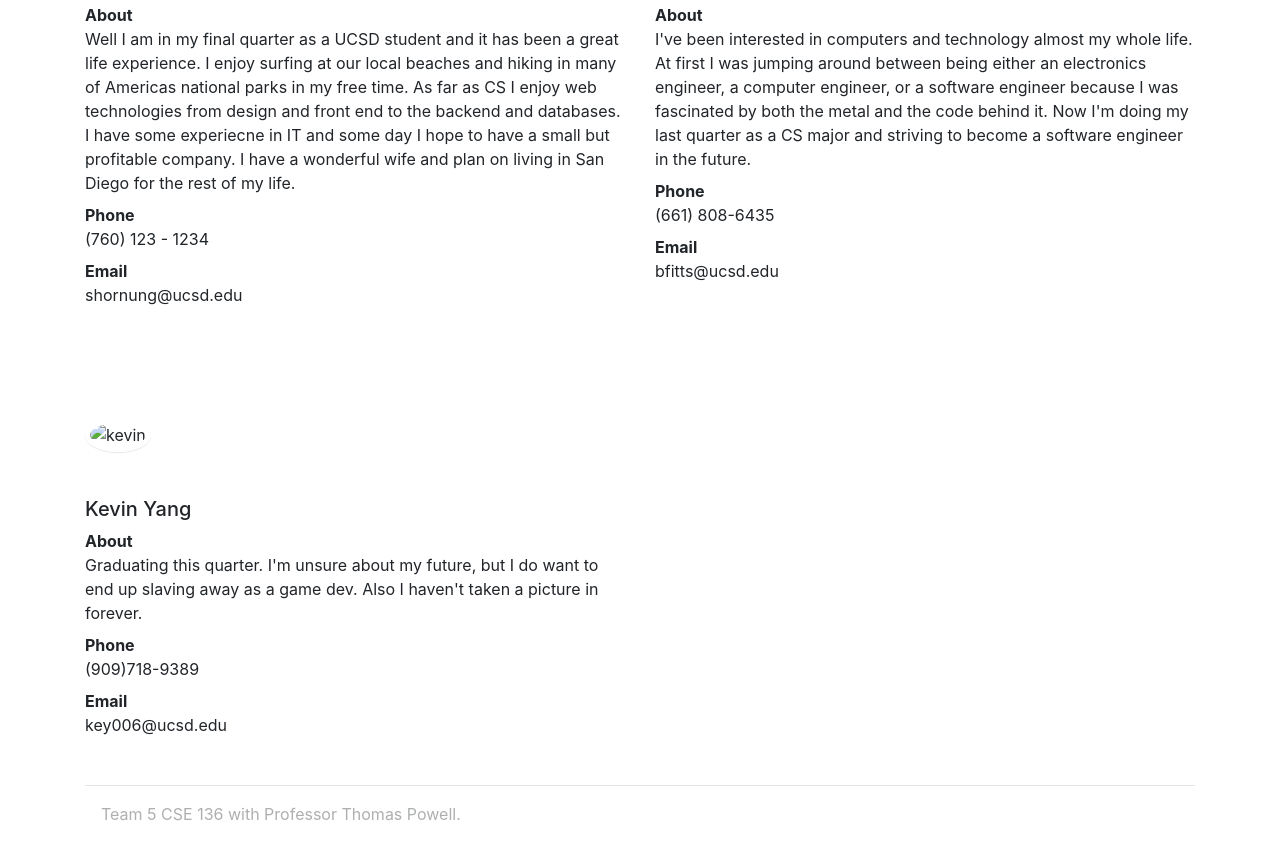
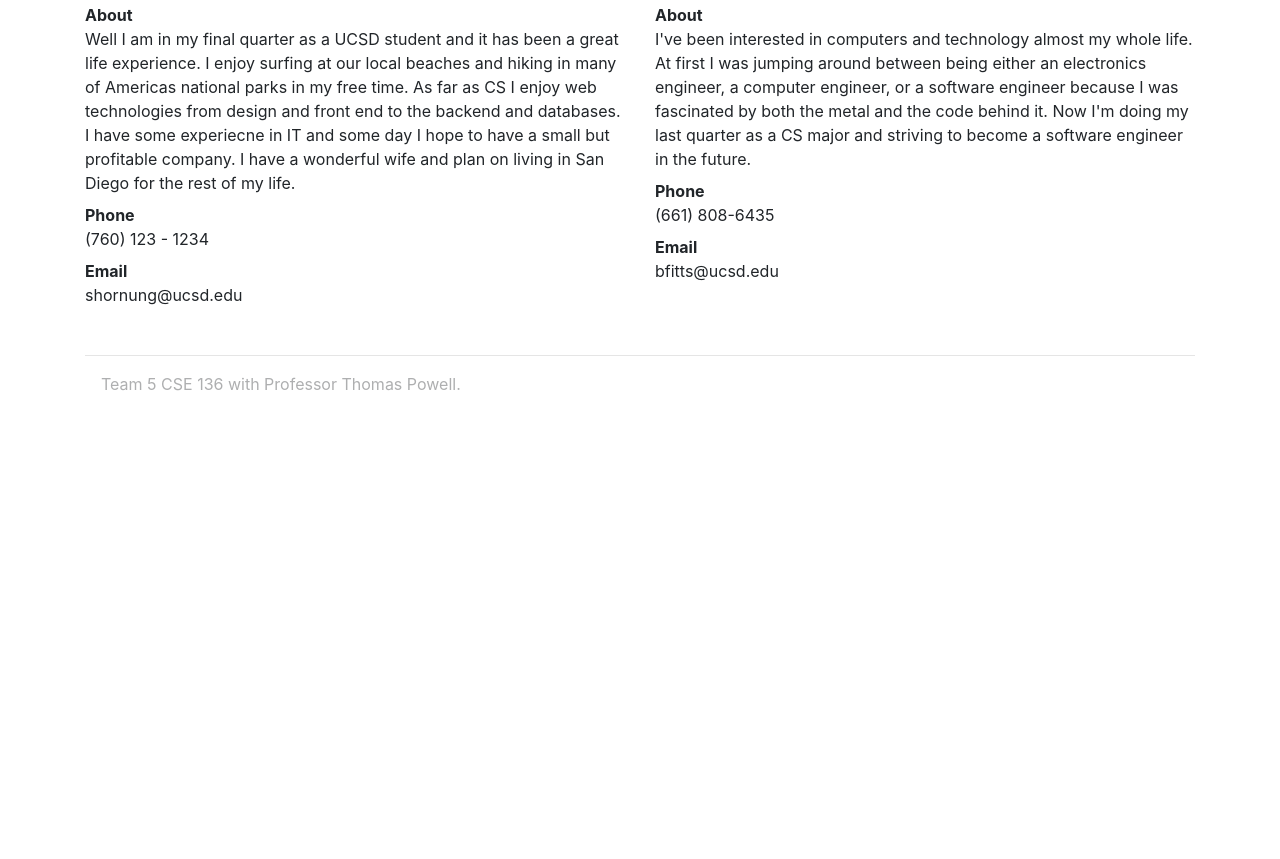
Before and after one commit to Kyly/cse136-team-5-page, a website: page index.html in a window 1280 px wide. Shown: the part 1445-2304 px from the top of the page. After the commit the page ends 1880 px from the top, so only its background shows below. Drawn offline with nearby package versions, Linux system fonts and the light colour scheme.

Commit message:
Revert "Kevin's about"

```diff
--- a/index.html
+++ b/index.html
@@ -118,30 +118,6 @@
                 </div>
             </div>
         </section>
-
-        <!-- START PROFILE KEVIN-->
-        <section class="col-sm-6 panel panel-default panel-profile">
-            <div class="panel-heading bg-faded m-b-0"
-                 style="..."></div>
-            <div class="panel-body">
-                <div class="text-xs-center">
-                    <img src="..." alt="kevin" class="panel-profile-img">
-                    <h5 class="panel-title">Kevin Yang</h5>
-                </div>
-                <div class="profile-info">
-                    <dl>
-                        <dt>About</dt>
-                        <dd>Graduating this quarter. I'm unsure about my future, but I do want to end up slaving away as a game dev. Also I haven't taken a picture in forever.
-                        </dd>
-                        <dt>Phone</dt>
-                        <dd>(909)718-9389</dd>
-                        <dt>Email</dt>
-                        <dd>key006@ucsd.edu</dd>
-                    </dl>
-                </div>
-            </div>
-        </section>
-        <!-- END PROFILE -->
     </article>
     <footer class="footer">
         <span class="text-light-gray">
```
